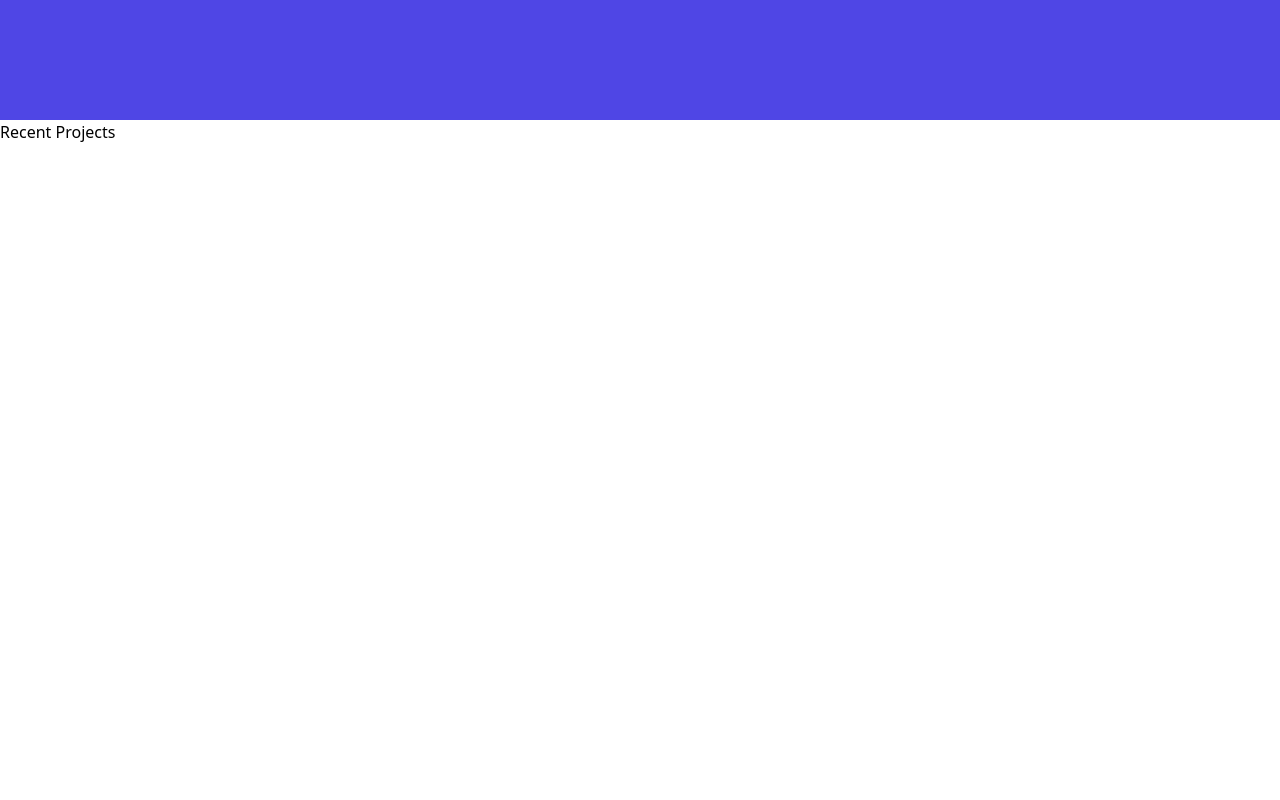
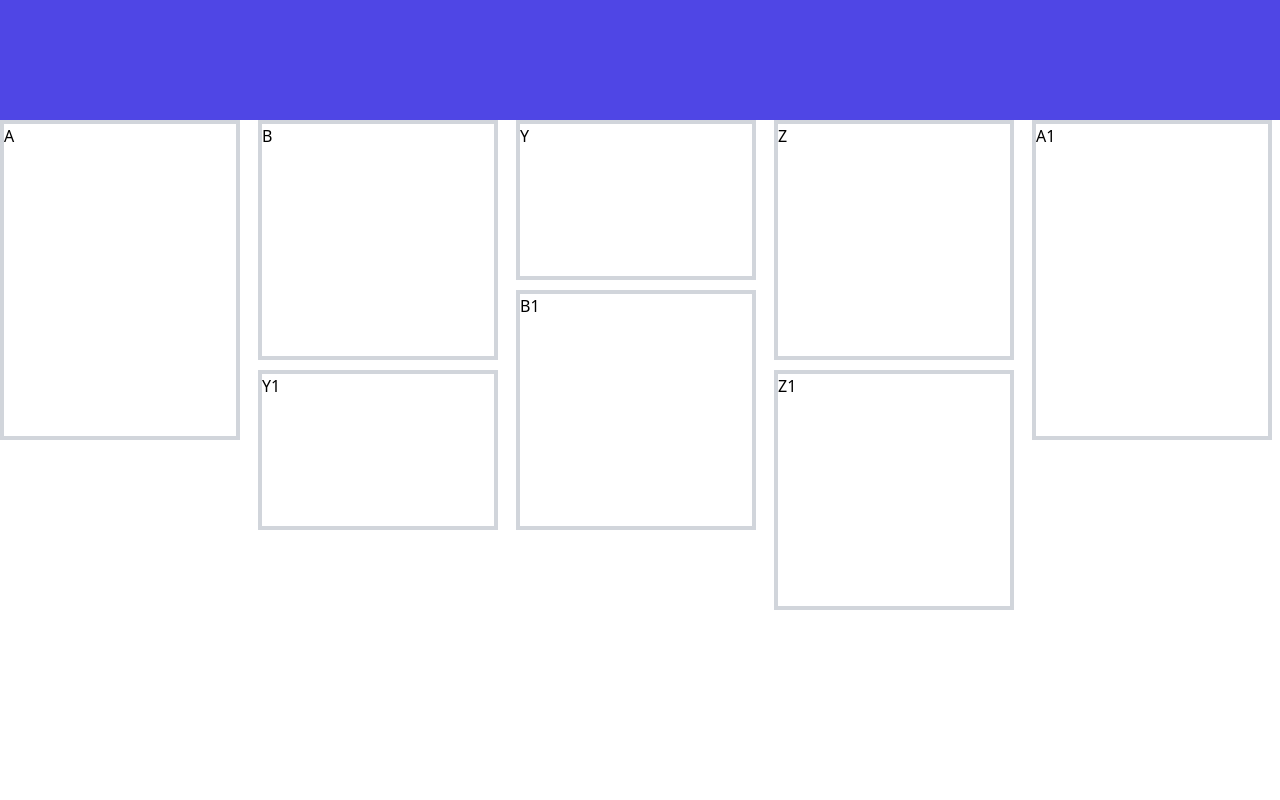
Before and after one commit to mehradi-github/ref-portfolio, a Next.js app: page / in a window 1280 px wide. Shown: the part 1560-2360 px from the top of the page. Built offline with nearby package versions, Linux system fonts and the light colour scheme.

Commit message:
Adding responsive masonry

```diff
--- a/components/Portfolio.tsx
+++ b/components/Portfolio.tsx
@@ -1,12 +1,25 @@
 import React, { FC } from "react";
-
+import Masonry, { ResponsiveMasonry } from "react-responsive-masonry";
 interface P {
   sctionRef: React.LegacyRef<HTMLElement> | undefined;
 }
 const Portfolio: FC<P> = ({ sctionRef }) => {
   return (
-    <section ref={sctionRef} id="portfolio" className="min-h-screen ">
-      Recent Projects
+    <section ref={sctionRef} id="portfolio" className="min-h-screen">
+      <ResponsiveMasonry
+        columnsCountBreakPoints={{ 350: 2, 750: 3, 900: 4, 1024: 5 }}
+      >
+        <Masonry gutter="10px">
+          <div className="w-60 h-80 border-4 border-gray-300 ">A </div>
+          <div className="w-60 h-60 border-4 border-gray-300 ">B </div>
+          <div className="w-60 h-40 border-4 border-gray-300 ">Y </div>
+          <div className="w-60 h-60 border-4 border-gray-300 ">Z </div>
+          <div className="w-60 h-80 border-4 border-gray-300 ">A1 </div>
+          <div className="w-60 h-60 border-4 border-gray-300 ">B1 </div>
+          <div className="w-60 h-40 border-4 border-gray-300 ">Y1 </div>
+          <div className="w-60 h-60 border-4 border-gray-300 ">Z1</div>
+        </Masonry>
+      </ResponsiveMasonry>
     </section>
   );
 };
--- a/package.json
+++ b/package.json
@@ -19,6 +19,7 @@
     "react": "18.2.0",
     "react-dom": "18.2.0",
     "react-icons": "^4.8.0",
+    "react-responsive-masonry": "^2.1.7",
     "react-tsparticles": "^2.9.3",
     "tsparticles": "^2.9.3",
     "typescript": "4.9.5"
```
Also changed, not shown: 1 other file (tests, documents, lock files or other folders).
